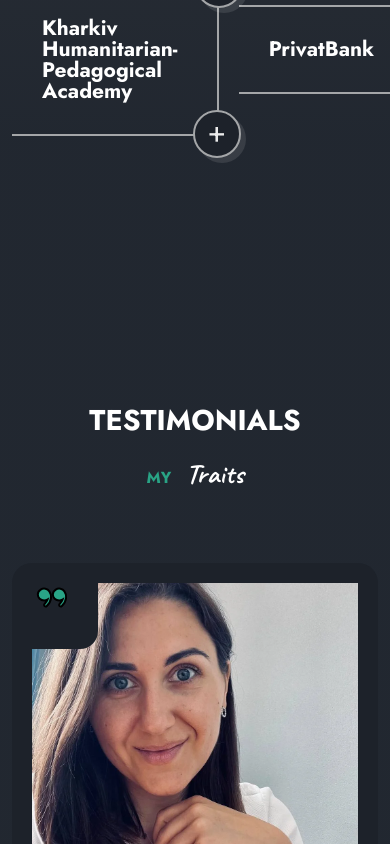
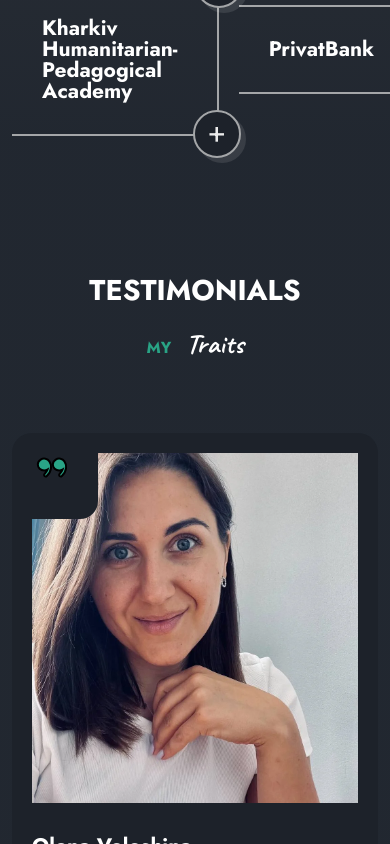
Before and after one commit to Olena-Olkhovyk/my-portfolio, a React (Create React App) app: page / in a window 390 px wide. Shown: the part 5880-6724 px from the top of the page. Built offline with nearby package versions, Linux system fonts and the light colour scheme.

Commit message:
Style testimonial comp for responsiveness

```diff
--- a/src/components/Testimonials/Testimonials.jsx
+++ b/src/components/Testimonials/Testimonials.jsx
@@ -34,7 +34,7 @@ const Testimonials = () => {
                 slidesPerView: 2,
                 spaceBetween: 30,
               },
-              1024: {
+              1200: {
                 slidesPerView: 3,
                 spaceBetween: 40,
               },
--- a/src/components/Testimonials/testimonials.module.css
+++ b/src/components/Testimonials/testimonials.module.css
@@ -47,3 +47,9 @@
   color: var(--primary-color);
   margin-bottom: 30px;
 }
+
+@media screen and (max-width: 1200px) {
+  .testimonialsPage {
+    padding-top: 140px;
+  }
+}
```
